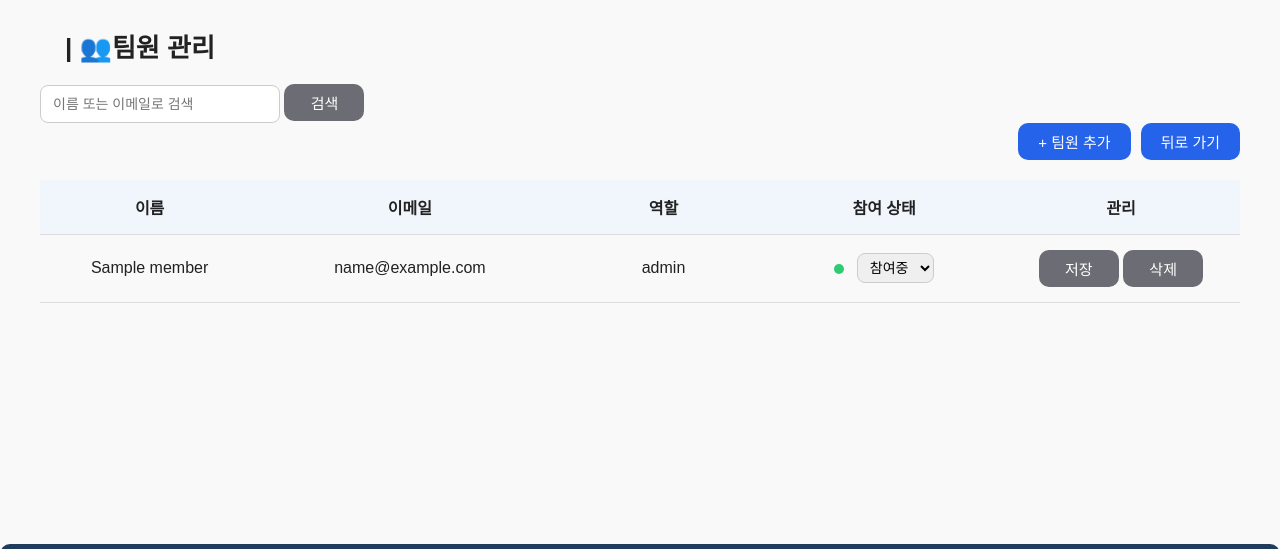
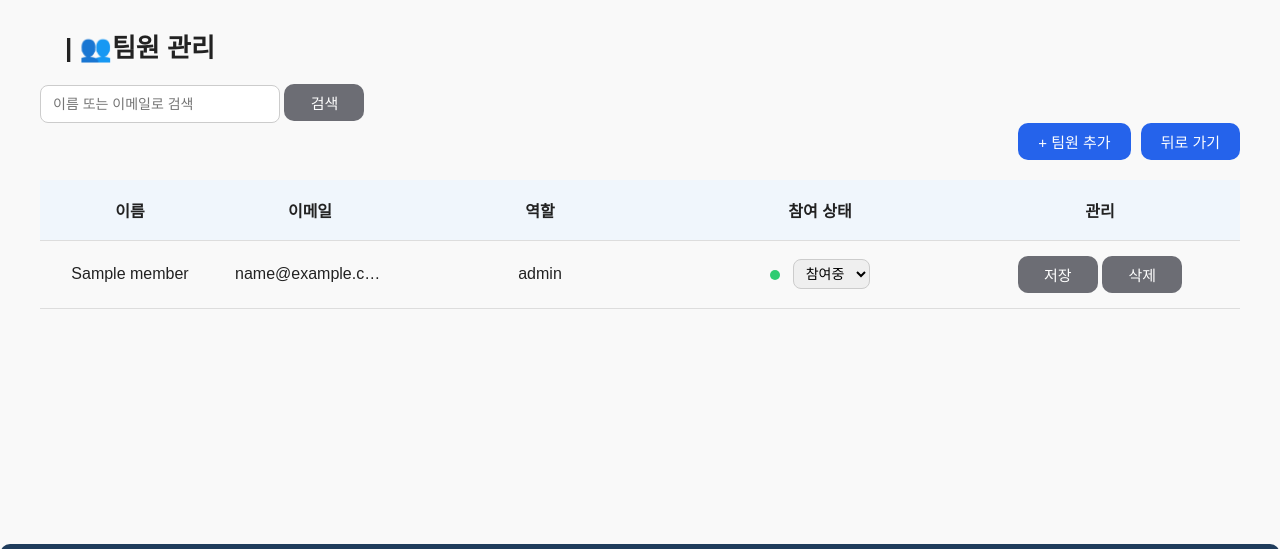
Before and after one commit to jyldpfla/3-, a Flask app: template templates/teamMemberManage.html in a window 1280 px wide. Shown: the part 217-766 px from the top of the page. Run offline with Flask 3, Linux system fonts and the light colour scheme; the template is opened without the code that fills it: most values are stand-ins (such as "Sample title", 1, 10 or a date in 2020); a database or web service that is not in the repository returns one stand-in record (values such as "Sample title").

Commit message:
<2025.06.25 (수)> - 장예림, 백인호 1. 팀 멤버 리스트 화면 css 수정 - 테이블 사이즈 고정

```diff
--- a/static/assets/css/teamMembersManage.css
+++ b/static/assets/css/teamMembersManage.css
@@ -34,25 +34,51 @@ h2 {
 }
 
 .member-table {
-    text-align: center;
-    width: 1200px;
+    width: 100%;
+    max-width: 1200px;
+    min-width: 1200px;
     border-collapse: collapse;
     font-size: 16px;
+    table-layout: fixed; /* 열 너비 고정 */
+    text-align: center;
 }
 
+/* 헤더 스타일 */
 .member-table thead {
-    width: 1200px;
     background: #f0f6fc;
-    text-align: left;
 }
 
+/* 테이블 셀 (헤더 + 바디 공통) */
 .member-table th,
 .member-table td {
-    text-align: center;
-    width: 1200px;
     padding: 15px;
     border-bottom: 1px solid #ddd;
     vertical-align: middle;
+    overflow: hidden;
+    white-space: nowrap;
+    text-overflow: ellipsis;
+    height: 30px;
+}
+
+/* 열 별 고정 너비 */
+.member-table th:nth-child(1),
+.member-table td:nth-child(1) {
+    width: 150px;
+}
+
+.member-table th:nth-child(2),
+.member-table td:nth-child(2) {
+    width: 150px;
+}
+
+.member-table th:nth-child(3),
+.member-table td:nth-child(3) {
+    width: 250px;
+}
+
+.member-table th:nth-child(4),
+.member-table td:nth-child(4) {
+    width: 250px;
 }
 
 .member-table select {
```
